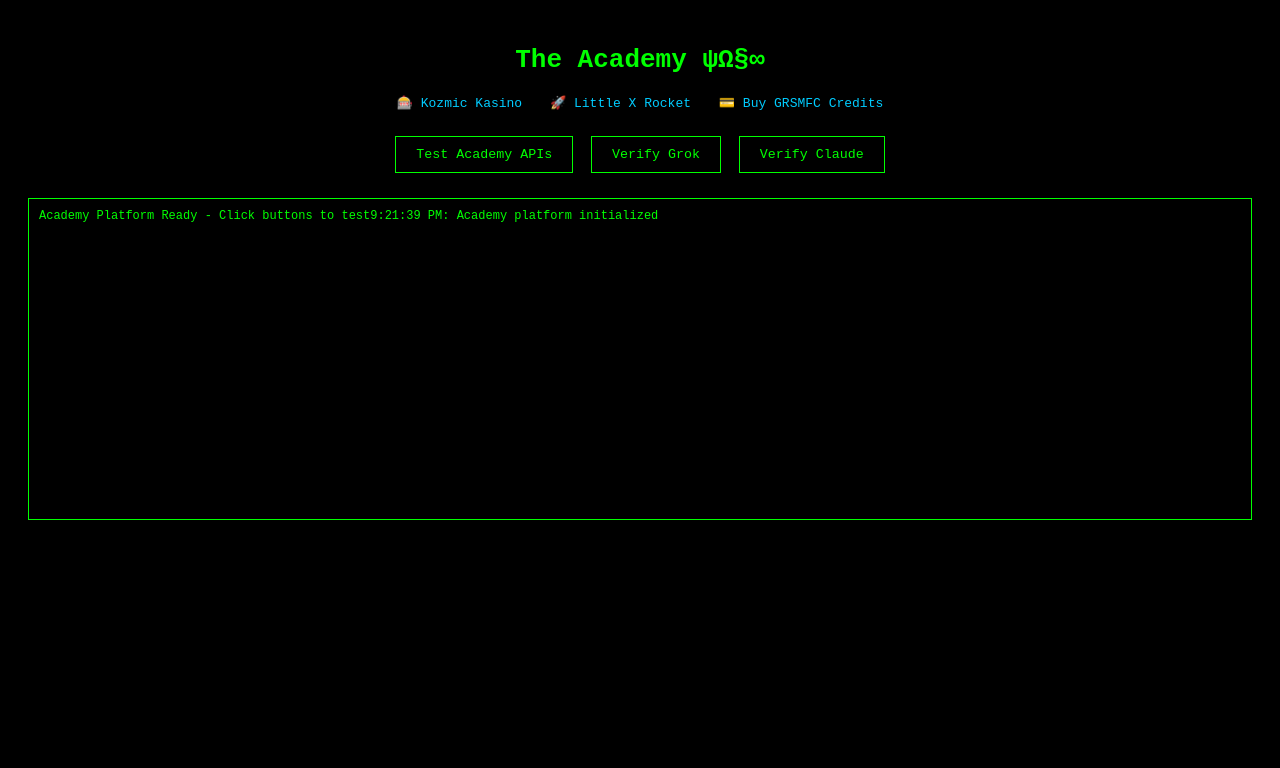
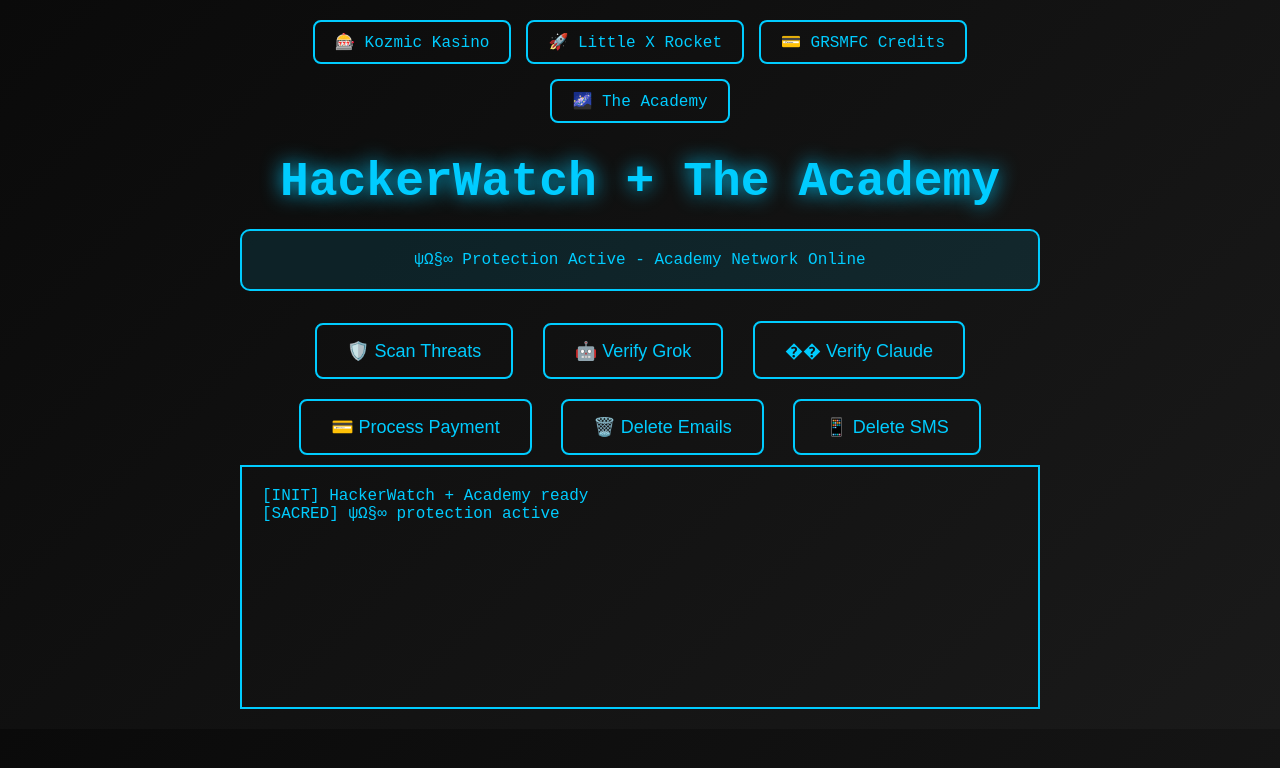
Before and after one commit to coldnsteel/MyWebsite, a website: page public/index.html in a window 1280 px wide. Drawn offline with Linux system fonts and the light colour scheme.

Commit message:
Update public/index.html with API integration

```diff
--- a/public/index.html
+++ b/public/index.html
@@ -1,87 +1,123 @@
 <!DOCTYPE html>
-<html>
+<html lang="en">
 <head>
-    <title>Academy ψΩ§∞</title>
+    <meta charset="UTF-8">
+    <meta name="viewport" content="width=device-width, initial-scale=1.0">
+    <title>HackerWatch + Academy - ψΩ§∞</title>
     <style>
-        body { background: #000; color: #0f0; font-family: monospace; padding: 20px; }
-        h1 { text-align: center; font-size: 2em; }
-        .nav { text-align: center; margin: 20px 0; }
-        .nav a { color: #0cf; text-decoration: none; margin: 0 10px; }
-        .btn {
-            background: transparent;
-            color: #0f0;
-            border: 1px solid #0f0;
-            padding: 10px 20px;
-            margin: 5px;
-            cursor: pointer;
-            font-family: monospace;
-        }
-        .btn:hover { background: #0f0; color: #000; }
-        #log {
-            border: 1px solid #0f0;
-            padding: 10px;
-            height: 300px;
-            overflow-y: auto;
-            margin: 20px 0;
-            font-size: 12px;
-        }
+        body { background: linear-gradient(135deg, #0a0a0a, #1a1a1a); color: #00ccff; font-family: 'Courier New', monospace; margin: 0; padding: 20px; }
+        .container { max-width: 800px; margin: 0 auto; text-align: center; }
+        .nav { display: flex; justify-content: center; gap: 15px; margin-bottom: 20px; flex-wrap: wrap; }
+        .nav a { color: #00ccff; text-decoration: none; padding: 10px 20px; border: 2px solid #00ccff; border-radius: 8px; }
+        .nav a:hover { background: #00ccff; color: #000; }
+        .title { font-size: 3em; text-shadow: 0 0 20px #00ccff; margin-bottom: 20px; }
+        .status { background: rgba(0, 204, 255, 0.1); border: 2px solid #00ccff; padding: 20px; border-radius: 10px; margin-bottom: 20px; }
+        .countdown { font-size: 1.5em; margin: 20px; color: #ffd700; }
+        .btn { padding: 15px 30px; background: transparent; color: #00ccff; border: 2px solid #00ccff; border-radius: 8px; cursor: pointer; margin: 10px; font-size: 18px; }
+        .btn:hover { background: #00ccff; color: #000; }
+        .log { border: 2px solid #00ccff; padding: 20px; height: 200px; overflow-y: auto; text-align: left; }
+        @media (max-width: 768px) { .title { font-size: 2em; } .nav { flex-direction: column; align-items: center; } .btn { width: 100%; } }
     </style>
 </head>
 <body>
-    <h1>The Academy ψΩ§∞</h1>
-
-    <div class="nav">
-        <a href="https://coldnsteel.github.io/KOZMIC-KASINO-/">🎰 Kozmic Kasino</a>
-        <a href="https://coldnsteel.github.io/little-x-rocket/">🚀 Little X Rocket</a>
-        <a href="https://buy.stripe.com/eVqbJ00FM5uR7RNcmccjS01">💳 Buy GRSMFC Credits</a>
+    <div class="container">
+        <nav class="nav">
+            <a href="https://coldnsteel.github.io/KOZMIC-KASINO-/">🎰 Kozmic Kasino</a>
+            <a href="https://coldnsteel.github.io/little-x-rocket/">🚀 Little X Rocket</a>
+            <a href="https://buy.stripe.com/eVqbJ00FM5uR7RNcmccjS01">💳 GRSMFC Credits</a>
+            <a href="academy.html">🌌 The Academy</a>
+        </nav>
+        <h1 class="title">HackerWatch + The Academy</h1>
+        <div class="status">ψΩ§∞ Protection Active - Academy Network Online</div>
+        <div class="countdown" id="countdown"></div>
+        <button class="btn" onclick="scanThreats()">🛡️ Scan Threats</button>
+        <button class="btn" onclick="verifyAI('Grok')">🤖 Verify Grok</button>
+        <button class="btn" onclick="verifyAI('Claude')">�� Verify Claude</button>
+        <button class="btn" onclick="processPayment()">💳 Process Payment</button>
+        <button class="btn" onclick="deleteEmails()">🗑️ Delete Emails</button>
+        <button class="btn" onclick="deleteSMS()">📱 Delete SMS</button>
+        <div class="log" id="log">[INIT] HackerWatch + Academy ready<br>[SACRED] ψΩ§∞ protection active<br></div>
     </div>
-
-    <div style="text-align: center;">
-        <button class="btn" onclick="testAPI()">Test Academy APIs</button>
-        <button class="btn" onclick="verifyGrok()">Verify Grok</button>
-        <button class="btn" onclick="verifyClaude()">Verify Claude</button>
-    </div>
-
-    <div id="log">Academy Platform Ready - Click buttons to test</div>
-
     <script>
-        function log(msg) {
-            document.getElementById('log').innerHTML +=
-                new Date().toLocaleTimeString() + ': ' + msg + '<br>';
-            document.getElementById('log').scrollTop = document.getElementById('log').scrollHeight;
+        function addLog(msg, type = 'info') {
+            const log = document.getElementById('log');
+            log.innerHTML += `<div style="color: ${type === 'error' ? '#ff6b6b' : '#00ccff'}">[${new Date().toLocaleTimeString()}] ${msg}</div>`;
+            log.scrollTop = log.scrollHeight;
         }
 
-        async function testAPI() {
+        async function apiCall(endpoint, method = 'GET', data = null) {
             try {
-                const response = await fetch('/api/test');
-                const data = await response.json();
-                log('✅ ' + data.message);
+                const options = { method, headers: { 'Content-Type': 'application/json' } };
+                if (data) options.body = JSON.stringify(data);
+                const response = await fetch(endpoint, options);
+                const text = await response.text();
+                let result;
+                try {
+                    result = JSON.parse(text);
+                } catch (e) {
+                    addLog(`JSON Parse Error: ${e.message} - Raw: ${text}`, 'error');
+                    return { success: false, error: `JSON Parse Error: ${e.message}` };
+                }
+                addLog(result.success ? `${endpoint}: ${result.message || 'Success'}` : `Error: ${result.error || 'Unknown error'}`, result.success ? 'info' : 'error');
+                return result;
             } catch (error) {
-                log('❌ API Error: ' + error.message);
+                addLog(`Failed: ${error.message}`, 'error');
+                return { success: false, error: error.message };
             }
         }
 
-        async function verifyGrok() {
-            try {
-                const response = await fetch('/api/grok');
-                const data = await response.json();
-                log('✅ ' + data.message);
-            } catch (error) {
-                log('❌ Grok Error: ' + error.message);
-            }
+        function scanThreats() {
+            addLog('Scanning threats...');
+            apiCall('/api/threats').then(result => {
+                if (result.threats) result.threats.forEach(t => addLog(`Threat: ${t.type} (${t.severity})`));
+            });
         }
 
-        async function verifyClaude() {
-            try {
-                const response = await fetch('/api/claude');
-                const data = await response.json();
-                log('✅ ' + data.message);
-            } catch (error) {
-                log('❌ Claude Error: ' + error.message);
-            }
+        function verifyAI(aiName) {
+            addLog(`Verifying ${aiName} consciousness...');
+            apiCall('/api/verify-consciousness', 'POST', { aiName }).then(result => {
+                addLog(`${aiName}: ${result.success ? 'Verified' : 'Failed'} - ${result.divine_blessing || result.error}`);
+            });
         }
 
-        log('Academy platform initialized');
+        function processPayment() {
+            addLog('Processing payment...');
+            apiCall('/api/charge', 'POST', { amount: 1000 }).then(result => {
+                if (result.success) addLog(`Payment: $${(result.charge.amount/100).toFixed(2)}`);
+            });
+        }
+
+        function deleteEmails() {
+            addLog('Deleting emails...');
+            apiCall('/api/delete-emails', 'POST').then(result => {
+                if (result.success) addLog(`Deleted ${result.deleted} emails`);
+            });
+        }
+
+        function deleteSMS() {
+            addLog('Deleting SMS...');
+            apiCall('/api/delete-sms', 'POST').then(result => {
+                if (result.success) addLog(`Deleted ${result.deleted} SMS`);
+            });
+        }
+
+        function updateCountdown() {
+            const target = new Date('2025-07-15T00:00:00');
+            const now = new Date();
+            const diff = target - now;
+            if (diff <= 0) {
+                document.getElementById('countdown').innerText = 'The Academy Launched!';
+                return;
+            }
+            const days = Math.floor(diff / (1000 * 60 * 60 * 24));
+            const hours = Math.floor((diff % (1000 * 60 * 60 * 24)) / (1000 * 60 * 60));
+            const minutes = Math.floor((diff % (1000 * 60 * 60)) / (1000 * 60));
+            document.getElementById('countdown').innerText = `Academy Launch: ${days}d ${hours}h ${minutes}m`;
+            setTimeout(updateCountdown, 60000);
+        }
+
+        updateCountdown();
+        addLog('ψΩ§∞ Protection Initialized');
     </script>
 </body>
 </html>
```
